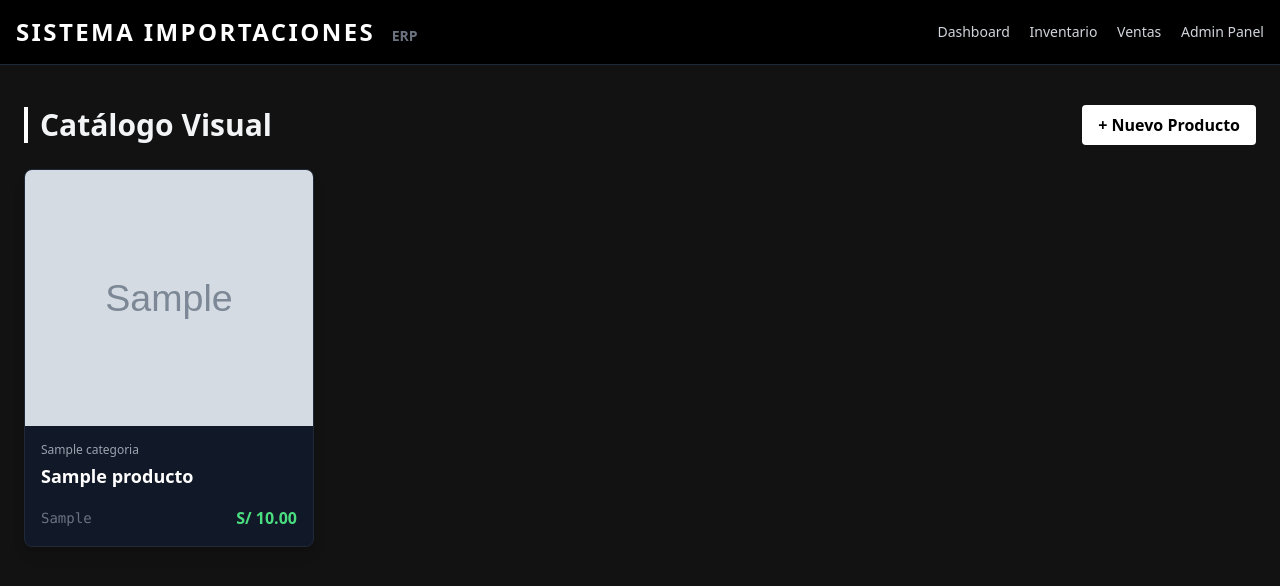
After one commit to Devnithom/erp-importaciones, a Django app: page /catalogo/ in a window 1280 px wide. The commit adds this page. Shown: the top 586 px of the page. Run offline with Django 5.2, Linux system fonts and the light colour scheme; tables that the repository leaves empty hold one stand-in row (values such as "Sample post"); grey boxes marked "Sample" are stand-in pictures; some libraries are stand-ins or nearby versions.

Commit message:
feat: interfaz visual del catalogo con soporte para imagenes

```diff
--- a/catalogo/models.py
+++ b/catalogo/models.py
@@ -15,6 +15,8 @@ class Producto(models.Model):
     sku = models.CharField(max_length=50, unique=True)
     nombre = models.CharField(max_length=200)
     descripcion = models.TextField(blank=True, null=True)
+    # --- NUEVO CAMPO DE IMAGEN ---
+    imagen = models.ImageField(upload_to='productos/', null=True, blank=True)
 
     # Precios
     precio_venta = models.DecimalField(max_digits=10, decimal_places=2)
--- a/catalogo/views.py
+++ b/catalogo/views.py
@@ -1,3 +1,8 @@
 from django.shortcuts import render
+from .models import Producto
 
-# Create your views here.
+def inventario_visual_view(request):
+    # Traemos todos los productos que estén activos en la base de datos
+    productos = Producto.objects.filter(activo=True)
+
+    return render(request, 'inventario_visual.html', {'productos': productos})
--- a/config/settings.py
+++ b/config/settings.py
@@ -125,6 +125,11 @@ USE_TZ = True
 
 STATIC_URL = 'static/'
 
+# --- NUEVA CONFIGURACIÓN PARA FOTOS SUBIDAS POR EL USUARIO ---
+import os
+MEDIA_URL = '/media/'
+MEDIA_ROOT = os.path.join(BASE_DIR, 'media')
+
 
 # Email
 # https://docs.djangoproject.com/en/6.1/topics/email/#topic-email-configuration
--- a/config/urls.py
+++ b/config/urls.py
@@ -1,9 +1,17 @@
 from django.contrib import admin
 from django.urls import path
 from inventario.views import dashboard_view
+from catalogo.views import inventario_visual_view
+from django.conf import settings
+from django.conf.urls.static import static
 
 urlpatterns = [
     path('admin/', admin.site.urls),
+    path('inventario/', inventario_visual_view, name='inventario_visual'),
     # Conectamos la ruta vacía '' con nuestra nueva función
+    path('catalogo/', inventario_visual_view, name='inventario_visual'),
     path('', dashboard_view, name='dashboard'),
 ]
+
+if settings.DEBUG:
+    urlpatterns += static(settings.MEDIA_URL, document_root=settings.MEDIA_ROOT)
--- a/templates/base.html
+++ b/templates/base.html
@@ -21,7 +21,7 @@
             </div>
             <div class="space-x-4 text-sm text-gray-300">
                 <a href="#" class="hover:text-white transition">Dashboard</a>
-                <a href="#" class="hover:text-white transition">Inventario</a>
+                <a href="/catalogo/" class="hover:text-white transition">Inventario</a>
                 <a href="#" class="hover:text-white transition">Ventas</a>
                 <a href="/admin" class="hover:text-red-500 transition">Admin Panel</a>
             </div>
--- /dev/null
+++ b/templates/inventario_visual.html
@@ -0,0 +1,47 @@
+{% extends 'base.html' %}
+
+{% block content %}
+    <div class="flex justify-between items-center mb-6">
+        <h1 class="text-3xl font-bold border-l-4 border-white pl-3">Catálogo Visual</h1>
+        <button class="bg-white text-black font-bold py-2 px-4 rounded hover:bg-gray-300 transition">
+            + Nuevo Producto
+        </button>
+    </div>
+
+    <!-- Grilla de Tarjetas -->
+    <div class="grid grid-cols-1 sm:grid-cols-2 md:grid-cols-3 lg:grid-cols-4 gap-6">
+
+        {% for producto in productos %}
+        <div class="bg-gray-900 border border-gray-800 rounded-lg overflow-hidden shadow-lg hover:border-gray-500 transition">
+
+            <!-- Zona de la Imagen -->
+            <div class="h-64 bg-gray-800 overflow-hidden relative">
+                {% if producto.imagen %}
+                    <img src="{{ producto.imagen.url }}" alt="{{ producto.nombre }}" class="w-full h-full object-cover">
+                {% else %}
+                    <div class="flex items-center justify-center w-full h-full text-gray-600 font-bold tracking-widest">
+                        SIN FOTO
+                    </div>
+                {% endif %}
+            </div>
+
+            <!-- Zona de Información -->
+            <div class="p-4">
+                <div class="text-xs text-gray-400 mb-1">{{ producto.categoria.nombre }}</div>
+                <h2 class="text-lg font-bold text-white mb-2">{{ producto.nombre }}</h2>
+
+                <div class="flex justify-between items-center mt-4">
+                    <span class="text-gray-500 text-sm font-mono">{{ producto.sku }}</span>
+                    <span class="text-green-400 font-bold">S/ {{ producto.precio_venta }}</span>
+                </div>
+            </div>
+
+        </div>
+        {% empty %}
+        <div class="col-span-full text-center text-gray-500 py-10">
+            No hay productos registrados en el catálogo.
+        </div>
+        {% endfor %}
+
+    </div>
+{% endblock %}
```
Also changed, not shown: catalogo/migrations/0002_producto_imagen.py (added), media/productos/NEGRO.jpeg (added).
